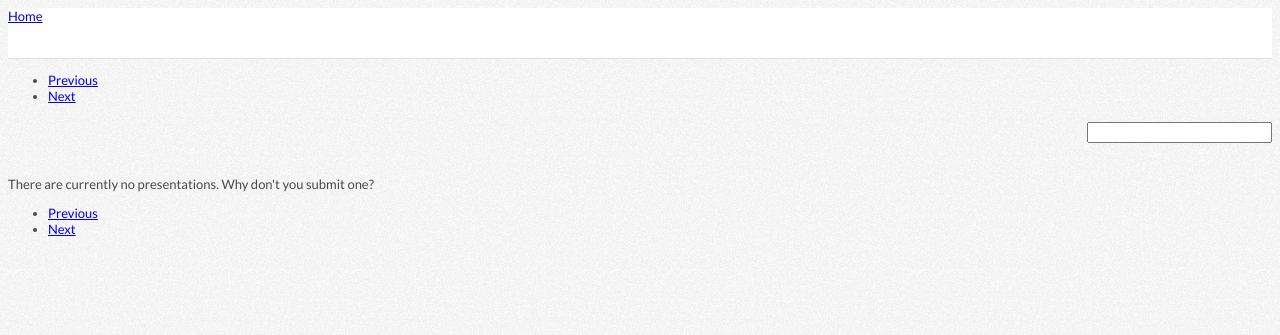
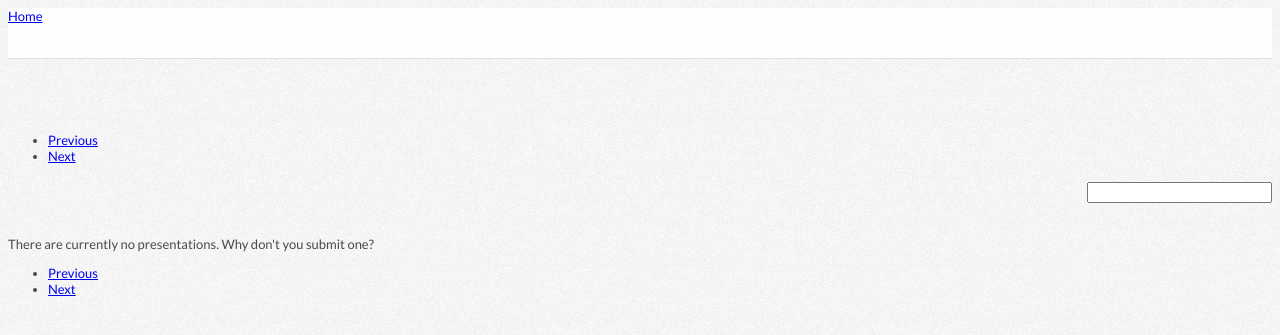
Before and after one commit to ashchristopher/django-toronto, a Django app: page /presentations/ in a window 1280 px wide. Shown: the top 335 px of the page. Run offline with Django 3.2, Linux system fonts and the light colour scheme; data that the repository does not hold is empty; parts of the project's set-up code (start-up, migrations or seed data) failed here and were passed over.

Commit message:
Push down top pagination controls

```diff
--- a/django_toronto/static-media/css/base.css
+++ b/django_toronto/static-media/css/base.css
@@ -94,3 +94,7 @@ h3.sub {
 .next-event-address-info {
     margin-top: 20px;
 }
+
+.top-pagination {
+    padding-top: 60px;
+}
--- a/presentations/templates/presentations/list.html
+++ b/presentations/templates/presentations/list.html
@@ -2,7 +2,7 @@
 
 {% block container %}
 
-    <div class='row'>
+    <div class='row top-pagination'>
         <div class='span4'>
             {% include 'presentations/_pagination_controller.html' %}
         </div>
```
